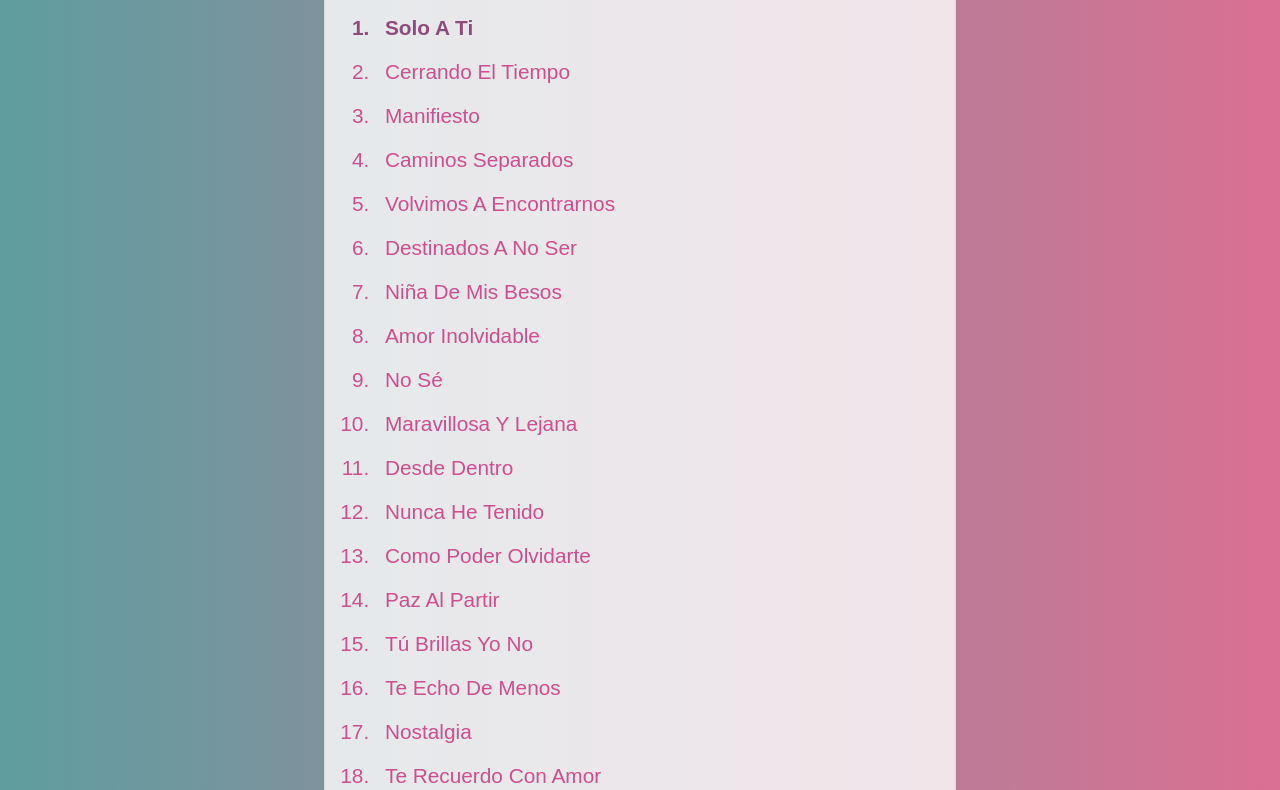
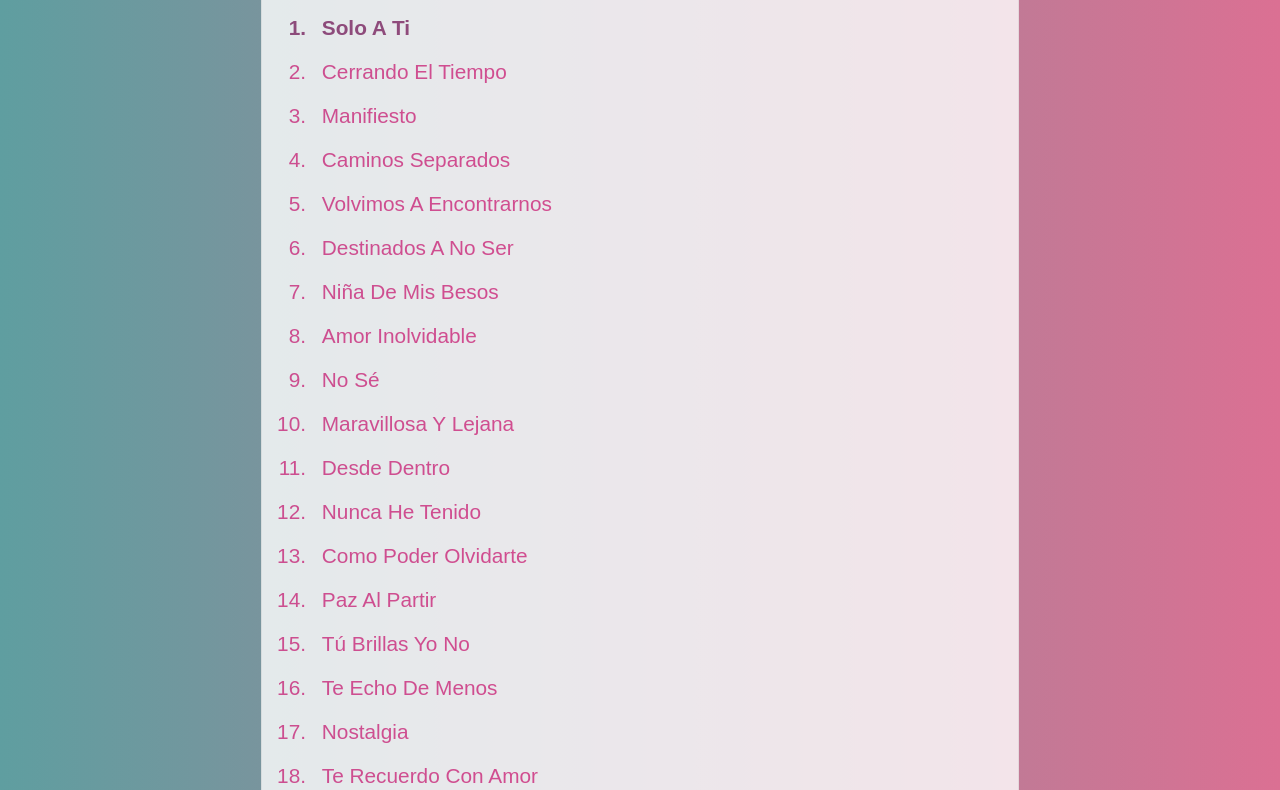
Before and after one commit to vilorto/valgreen, a plain HTML site: page index.html in a window 1280 px wide. Shown: the part 295-1085 px from the top of the page. Drawn offline with Linux system fonts and the light colour scheme.

Commit message:
Update style.css

```diff
--- a/css/style.css
+++ b/css/style.css
@@ -9,7 +9,7 @@ body {
 	position: relative; /* Esencial para que el absolute tome este recuadro como límite */
 
   /* display: inline-block; O el tamaño que necesites para tu diseño */
-	width: 80%;
+	width: 393px;
 
 	margin: 10px auto;
 	min-height: 50dvh;
@@ -170,13 +170,13 @@ p {
 /* 2. Tablets */
 @media (min-width: 768px) and (max-width: 1023px) {
 	.contenido {
-		width: 75%;
+		width: 80%;
 	}
 }
 
 /* 3. Escritorio */
 @media (min-width: 1024px) {
 	.contenido {
-		width: 50%;
+		width: 60%;
 	}
 }
```
